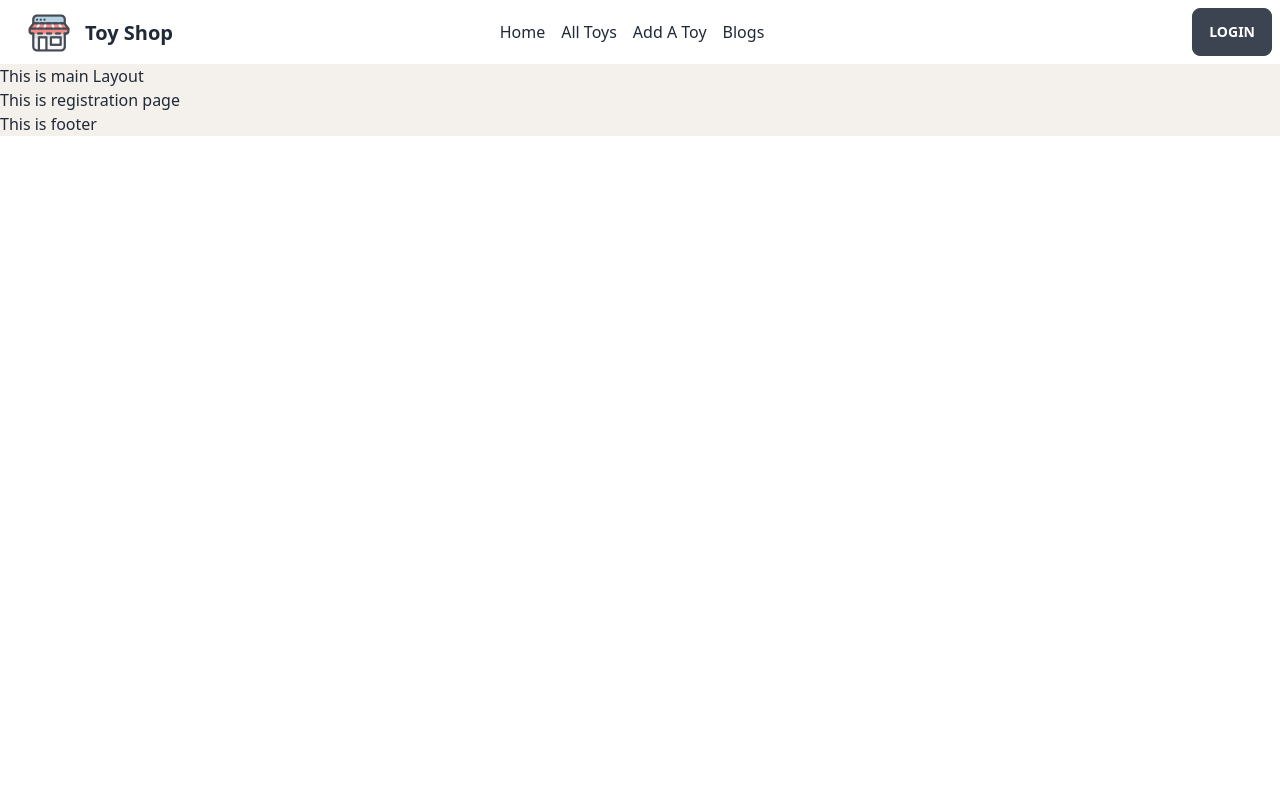
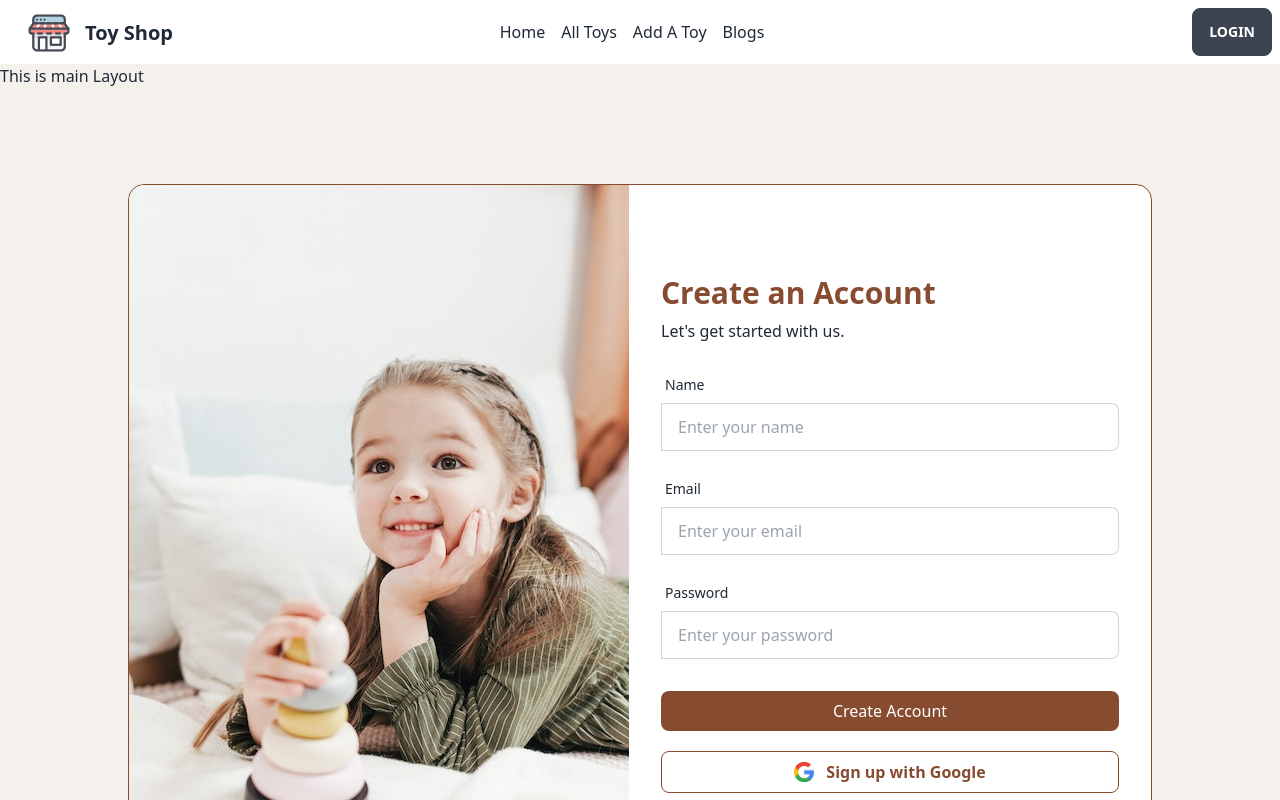
Before and after one commit to ijazhossain/toy-marketplace-client-asg-11-jazz, a React (Vite) app: page /registration in a window 1280 px wide. Shown: the top 800 px of the page. Built offline with nearby package versions, Linux system fonts and the light colour scheme.

Commit message:
registration form and social login added

```diff
--- a/src/pages/Registration/Login.jsx
+++ b/src/pages/Registration/Login.jsx
@@ -1,22 +1,32 @@
 import { Link } from 'react-router-dom';
 import img from '../../assets/images/login.jpg'
+import SocialLogin from '../Shared/SocialLogin/SocialLogin';
 /* ==========================
             Login
  ============================*/
 const Login = () => {
+    const handleLogin = (event) => {
+        event.preventDefault();
+        const form = event.target;
+        const email = form.email.value;
+        const password = form.password.value;
+        console.log(email, password);
+    }
     return (
+        <>
             <div className="card lg:card-side w-[80%] mx-auto border border-[#874b30] bg-white my-24">
                 <figure><img src={img} alt="Album" /></figure>
                 <div className="card-body my-auto ">
-                <h2 className="text-[#874b30] font-semibold  text-3xl text-center mb-6">Please Login</h2>
-                <form className=''>
+                    <h2 className="text-[#874b30] font-semibold  text-3xl  ">Welcome Back</h2>
+                    <p className='mb-4'>Please enter your details</p>
+                    <form onSubmit={handleLogin}>
                         <div className="form-control mb-5">
                             <label className="label">
                                 <span className="label-text">Email</span>
                             </label>
                             <label className="input-group">
 
-                            <input type="email" name='email' placeholder="Email" className="input input-bordered w-full" />
+                                <input type="email" name='email' placeholder="Email" className="input input-bordered w-full" required />
                             </label>
                         </div>
                         <div className="form-control">
@@ -25,15 +35,19 @@ const Login = () => {
                             </label>
                             <label className="input-group">
 
-                            <input type="password" name='email' placeholder="password" className="input input-bordered w-full" />
+                                <input type="password" name='password' placeholder="password" className="input input-bordered w-full" required />
                             </label>
                         </div>
                         <input className='w-full bg-[#874b30] mt-8 py-2 text-white rounded-lg' type="submit" value="Login" />
                     </form>
-                <p className='mt-5'>Create an account? <Link to="/registration" className='text-[#874b30] font-semibold '>Register</Link></p>
+                    <SocialLogin>Log in with Google</SocialLogin>
+                    <p className='mt-5'>Do not have an account? <Link to="/registration" className='text-[#874b30] font-semibold '>Sign up for free</Link></p>
 
                 </div>
+
             </div>
+
+        </>
     );
 };
 
--- a/src/pages/Registration/Registration.jsx
+++ b/src/pages/Registration/Registration.jsx
@@ -1,9 +1,59 @@
-import React from 'react';
+import { Link } from 'react-router-dom';
+import img from '../../assets/images/registration.jpg'
 
+import SocialLogin from '../Shared/SocialLogin/SocialLogin';
+/* =============================
+        Registration
+================================= */
 const Registration = () => {
+    const handleRegister = (event) => {
+        event.preventDefault();
+        const form = event.target;
+        const name = form.name.value;
+        const email = form.email.value;
+        const password = form.password.value;
+        console.log(name, email, password);
+    }
     return (
-        <div>
-            <h1>This is registration page</h1>
+        <div className="card lg:card-side w-[80%] mx-auto border border-[#874b30] bg-white my-24">
+            <figure><img src={img} alt="Album" /></figure>
+            <div className="card-body my-auto ">
+                <h2 className="text-[#874b30] font-semibold  text-3xl  ">Create an Account</h2>
+                <p className='mb-4'>Let's get started with us.</p>
+                <form onSubmit={handleRegister}>
+                    <div className="form-control mb-5">
+                        <label className="label">
+                            <span className="label-text">Name</span>
+                        </label>
+                        <label className="input-group">
+
+                            <input type="text" name='name' placeholder="Enter your name" className="input input-bordered w-full" required />
+                        </label>
+                    </div>
+                    <div className="form-control mb-5">
+                        <label className="label">
+                            <span className="label-text">Email</span>
+                        </label>
+                        <label className="input-group">
+
+                            <input type="email" name='email' placeholder="Enter your email" className="input input-bordered w-full" required />
+                        </label>
+                    </div>
+                    <div className="form-control">
+                        <label className="label">
+                            <span className="label-text">Password</span>
+                        </label>
+                        <label className="input-group">
+
+                            <input type="password" name='password' placeholder="Enter your password" className="input input-bordered w-full" />
+                        </label>
+                    </div>
+                    <input className='w-full bg-[#874b30] mt-8 py-2 text-white rounded-lg' type="submit" value="Create Account" />
+                </form>
+                <SocialLogin>Sign up with Google</SocialLogin>
+                <p className='mt-5'>Already have an account? <Link to="/login" className='text-[#874b30] font-semibold '>Login</Link></p>
+
+            </div>
         </div>
     );
 };
--- /dev/null
+++ b/src/pages/Shared/SocialLogin/SocialLogin.jsx
@@ -0,0 +1,13 @@
+import googleImg from '../../../assets/images/google.png'
+
+const SocialLogin = ({ children }) => {
+    // console.log(children);
+    return (
+        <button className='border border-[#874b30] text-[#874b30] w-full mt-3 py-2 font-semibold rounded-lg flex items-center justify-center'>
+            <img className='mr-3' width="20px" src={googleImg} alt="google img" />
+            <span>{children}</span>
+        </button>
+    );
+};
+
+export default SocialLogin;
```
Also changed, not shown: src/assets/images/google.png (added), src/assets/images/registration.jpg (added). Lines whose indentation alone changed are shown as unchanged.
